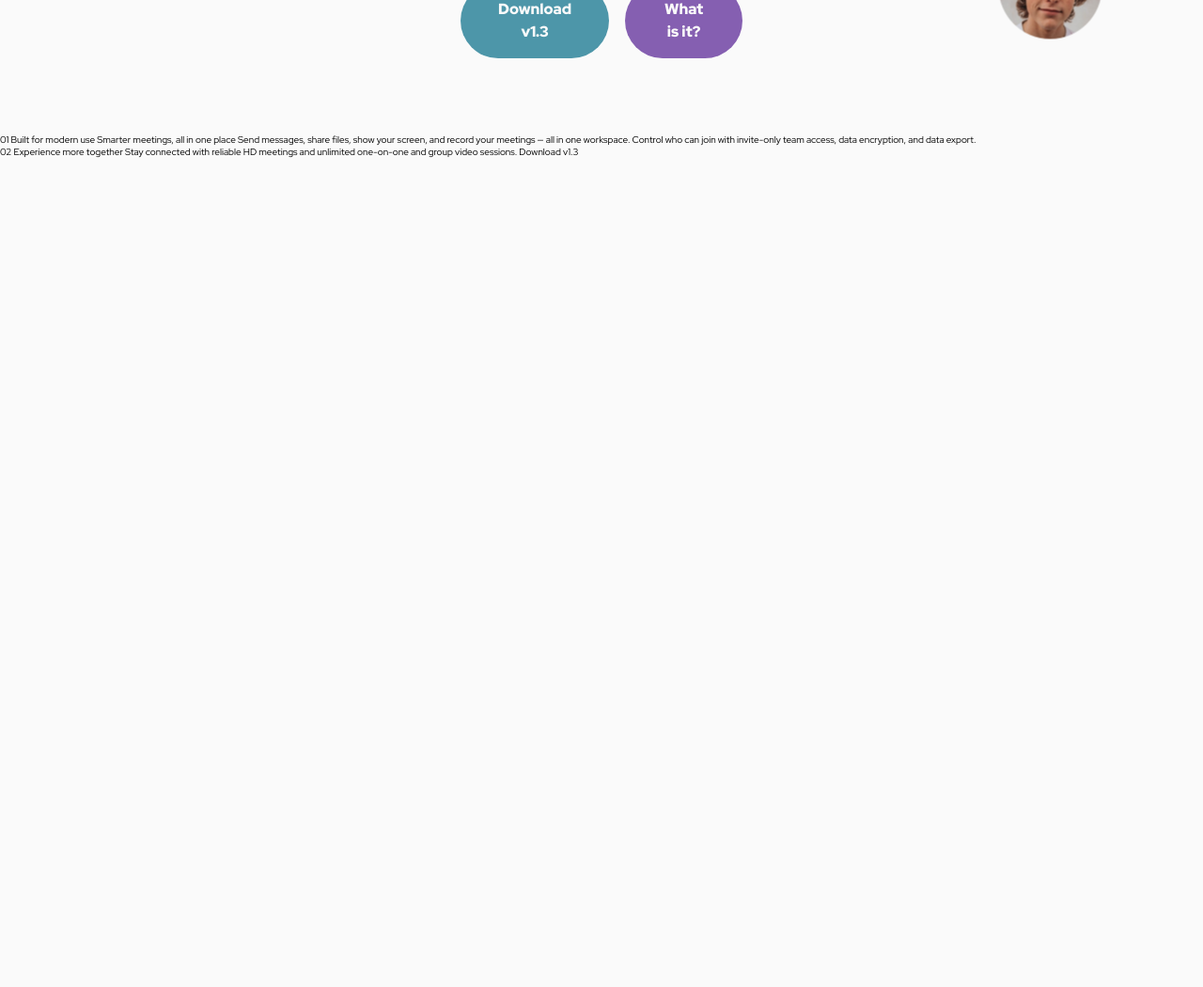
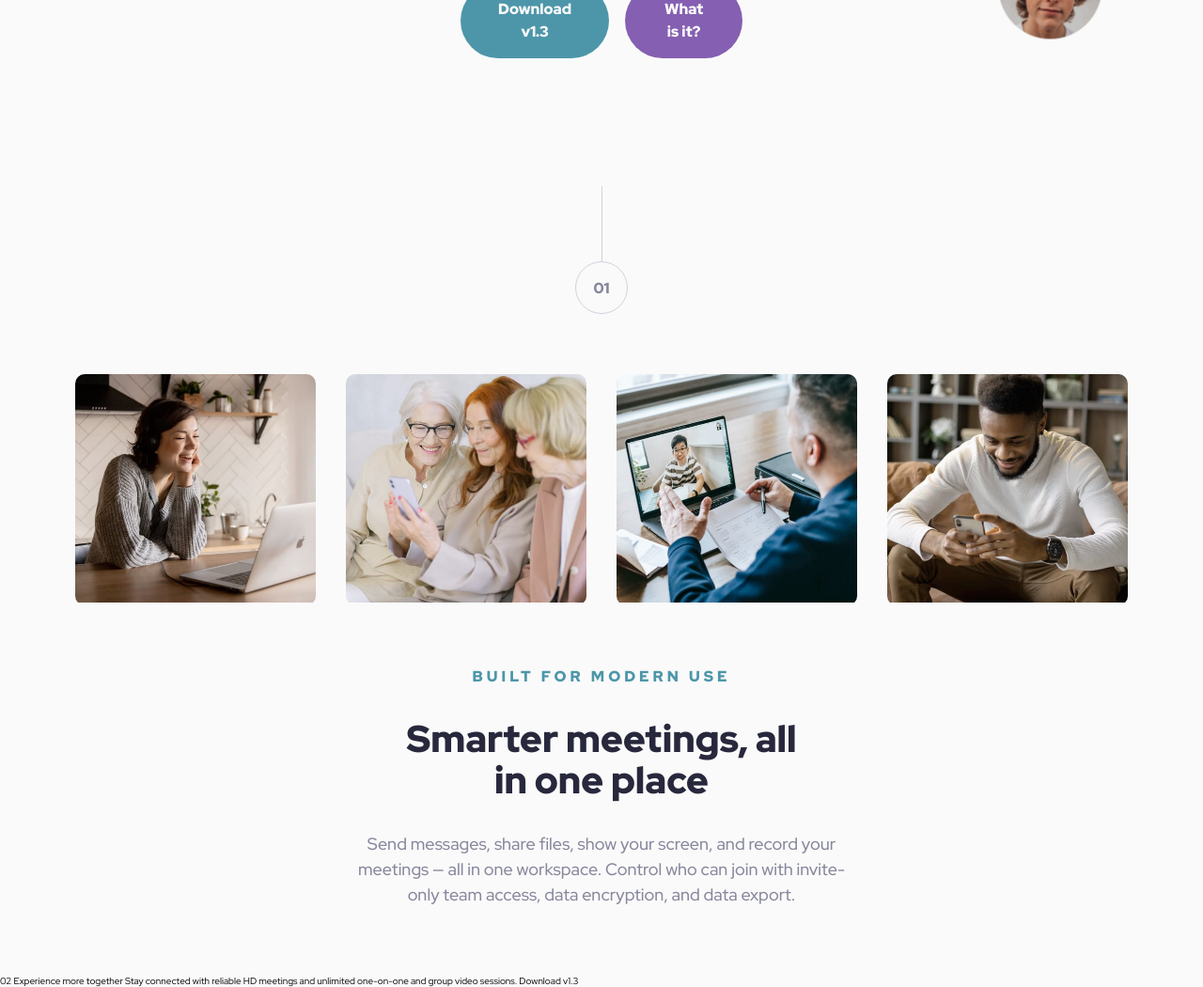
Before and after one commit to nitinrs95/meet-landing-page, a plain HTML site: page index.html in a window 1280 px wide. Shown: the part 565-1615 px from the top of the page at 94% size. Before the commit the page ends 800 px from the top, so only its background shows below. Drawn offline with Linux system fonts and the light colour scheme.

Commit message:
feat(desktop-layout): add main section

```diff
--- a/index.html
+++ b/index.html
@@ -25,13 +25,15 @@
       <img class="logo" src="./assets/logo.svg" alt="Logo" />
     </header>
     <main>
-      <section>
+      <section class="section--hero">
         <div class="container-hero">
-          <img
-            class="container-hero__image-left"
-            src="./assets/desktop/image-hero-left.png"
-            alt="Images of Customers 1"
-          />
+          <picture>
+            <source srcset="./assets/desktop/image-hero-left.png" />
+            <img
+              class="container-hero__image-left"
+              srcset="./assets/desktop/image-hero-left.png"
+              alt="Images of Customers 1"
+          /></picture>
 
           <div class="container-hero__hero-content">
             <h1 class="container-hero__heading">Group Chat for Everyone</h1>
@@ -50,10 +52,61 @@
           />
         </div>
       </section>
-      01 Built for modern use Smarter meetings, all in one place Send messages,
-      share files, show your screen, and record your meetings — all in one
-      workspace. Control who can join with invite-only team access, data
-      encryption, and data export.
+      <section class="section--main">
+        <div class="container-main">
+          <div class="number-container">
+            <div class="line"></div>
+            <div class="circle-container">
+              <span class="circle-text">01</span>
+            </div>
+          </div>
+          <div class="container-main__images">
+            <div class="container-main__image-box">
+              <img
+                src="./assets/desktop/image-woman-in-videocall.jpg"
+                alt="image-woman-in-videocall"
+                class=""
+              />
+            </div>
+            <div class="container-main__image-box">
+              <img
+                src="./assets/desktop/image-women-videochatting.jpg"
+                alt=""
+                class=""
+              />
+            </div>
+            <div class="container-main__image-box">
+              <img
+                src="./assets/desktop/image-men-in-meeting.jpg"
+                alt=""
+                class=""
+              />
+            </div>
+            <div class="container-main__image-box">
+              <img
+                src="./assets/desktop/image-man-texting.jpg"
+                alt=""
+                class=""
+              />
+            </div>
+          </div>
+          <div class="container-main__main-content">
+            <div class="container-main__heading">
+              <h3 class="container-main__tertiary-heading">
+                Built for modern use
+              </h3>
+              <h2 class="container-main__secondary-heading">
+                Smarter meetings, all in one place
+              </h2>
+            </div>
+            <p class="container-main__summary">
+              Send messages, share files, show your screen, and record your
+              meetings — all in one workspace. Control who can join with
+              invite-only team access, data encryption, and data export.
+            </p>
+          </div>
+        </div>
+      </section>
     </main>
     <footer>
       02 Experience more together Stay connected with reliable HD meetings and
--- a/sass/base/_typography.scss
+++ b/sass/base/_typography.scss
@@ -15,3 +15,19 @@ p {
   line-height: a.$lh-large;
   letter-spacing: a.$ls-normal;
 }
+
+h2 {
+  font-family: a.$ff-primary;
+  font-weight: a.$fw-black;
+  font-size: a.$fs-h2;
+  line-height: a.$lh-normal;
+  letter-spacing: a.$ls-normal;
+}
+
+h3 {
+  font-family: a.$ff-primary;
+  font-weight: a.$fw-black;
+  font-size: a.$fs-base;
+  line-height: a.$lh-large;
+  letter-spacing: a.$ls-tight;
+}
--- a/sass/components/_index.scss
+++ b/sass/components/_index.scss
@@ -1 +1,2 @@
 @forward "./buttons";
+@forward "./number";
--- /dev/null
+++ b/sass/components/_number.scss
@@ -0,0 +1,22 @@
+@use "../abstracts/" as a;
+
+.line {
+  width: 1px;
+  height: 80px;
+  background-color: a.$color-slate-300;
+}
+
+.circle-container {
+  display: flex;
+  justify-content: center;
+  align-items: center;
+  width: 56px;
+  height: 56px;
+  border-radius: 50%;
+  border: 1px solid a.$color-slate-300;
+}
+.circle-text {
+  color: a.$color-slate-600;
+  font-size: 1.6rem;
+  font-weight: a.$fw-black;
+}
--- /dev/null
+++ b/sass/layout/_container-main.scss
@@ -0,0 +1,68 @@
+@use "../abstracts/" as a;
+
+.container-main {
+  display: flex;
+  flex-direction: column;
+  justify-content: center;
+  align-items: center;
+  gap: 6.4rem;
+  width: 112rem;
+
+  .number-container {
+    display: flex;
+    flex-direction: column;
+    justify-content: center;
+    align-items: center;
+  }
+
+  &__images {
+    display: flex;
+
+    // grid-template-columns: repeat(auto-fit, 256px);
+    // grid-template-columns: repeat(auto-fit, minmax(min(256px, 100%), 1fr));
+    gap: 3.2rem;
+    width: 100%;
+    // flex-grow: 1;
+
+    img {
+      width: 100%;
+      max-width: 256px;
+    }
+  }
+
+  &__image-box {
+    border-radius: 10px;
+    overflow: hidden;
+  }
+
+  &__main-content {
+    text-align: center;
+    max-width: 54.4rem;
+    display: flex;
+    flex-direction: column;
+    gap: 3.2rem;
+    justify-content: center;
+    align-items: center;
+  }
+
+  &__heading {
+    display: flex;
+    flex-direction: column;
+    gap: 1.6rem;
+    width: 44.5rem;
+  }
+
+  &__tertiary-heading {
+    color: a.$color-cyan-600;
+    text-transform: uppercase;
+    margin-bottom: 1.6rem;
+  }
+
+  &__secondary-heading {
+    color: a.$color-slate-900;
+  }
+
+  &__summary {
+    color: a.$color-slate-600;
+  }
+}
--- a/sass/layout/_index.scss
+++ b/sass/layout/_index.scss
@@ -1,4 +1,5 @@
 @use "./header";
 @use "./section";
 @use "./hero-container";
+@use "./container-main";
 @use "./footer";
--- a/sass/layout/_section.scss
+++ b/sass/layout/_section.scss
@@ -5,3 +5,9 @@ section {
   justify-content: center;
   overflow: hidden;
 }
+
+.section {
+  &--main {
+    padding: 5.6rem 8rem 7.2rem;
+  }
+}
```
Also changed, not shown: css/main.css, 1 other file.
